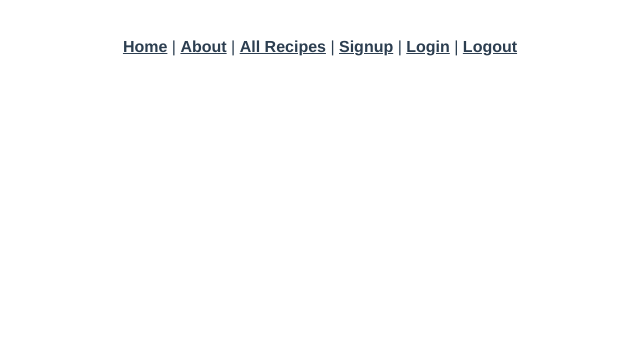
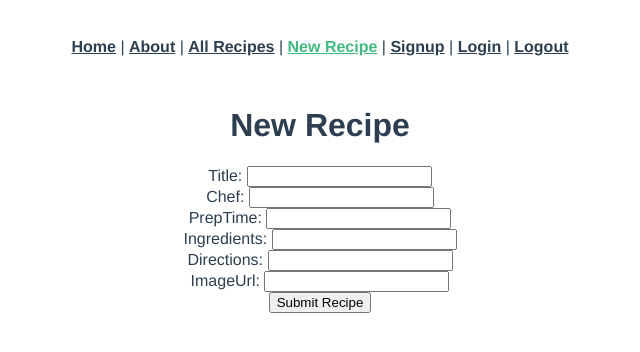
Before and after one commit to actualize-online-2022-05/cookbook-frontend, a Vue app: page /recipe/new in a window 1280 px wide. Shown: the top 352 px of the page, without its empty margins (320-960 px from the left). Built offline with nearby package versions, Linux system fonts and the light colour scheme.

Commit message:
add new recipe file and create method

```diff
--- a/src/App.vue
+++ b/src/App.vue
@@ -5,6 +5,8 @@
     <router-link to="/about">About</router-link>
     |
     <router-link to="/recipes">All Recipes</router-link>
+    |
+    <router-link to="/recipe/new">New Recipe</router-link>
     |
     <router-link to="/signup">Signup</router-link>
     |
--- a/src/router/index.js
+++ b/src/router/index.js
@@ -6,6 +6,7 @@ import SignupView from "../views/SignupView.vue";
 import LoginView from "../views/LoginView.vue";
 import LogoutView from "../views/LogoutView.vue";
 import RecipesIndex from "../views/RecipesIndex.vue";
+import RecipeNew from "../views/RecipeNew.vue";
 
 const routes = [
   {
@@ -43,6 +44,11 @@ const routes = [
     name: "recipes-index",
     component: RecipesIndex,
   },
+  {
+    path: "/recipe/new",
+    name: "recipe-new",
+    component: RecipeNew,
+  },
 ];
 
 const router = createRouter({
--- /dev/null
+++ b/src/views/RecipeNew.vue
@@ -0,0 +1,63 @@
+<script>
+import axios from "axios";
+export default {
+  data: function () {
+    return {
+      newRecipeParams: {},
+      errors: [],
+    };
+  },
+  methods: {
+    createRecipe: function () {
+      axios
+        .post("/recipes.json", this.newRecipeParams)
+        .then((response) => {
+          console.log("Success!", response.data);
+          this.$router.push("/recipes");
+        })
+        .catch((error) => {
+          console.log(error.response.data.errors);
+          this.errors = error.response.data.errors;
+        });
+    },
+  },
+};
+</script>
+
+<template>
+  <div>
+    <h1>New Recipe</h1>
+    <form v-on:submit.prevent="createRecipe()">
+      <ul>
+        <li v-for="error in errors" v-bind:key="error">
+          {{ error }}
+        </li>
+      </ul>
+      <div>
+        Title:
+        <input type="text" v-model="newRecipeParams.title" />
+      </div>
+      <div>
+        Chef:
+        <input type="text" v-model="newRecipeParams.chef" />
+      </div>
+      <div>
+        PrepTime:
+        <input type="number" v-model="newRecipeParams.prep_time" />
+      </div>
+      <div>
+        Ingredients:
+        <input type="text" v-model="newRecipeParams.ingredients" />
+      </div>
+      <div>
+        Directions:
+        <input type="text" v-model="newRecipeParams.directions" />
+      </div>
+      <div>
+        ImageUrl:
+        <input type="text" v-model="newRecipeParams.image_url" />
+      </div>
+      <input type="submit" value="Submit Recipe" />
+    </form>
+  </div>
+</template>
```
